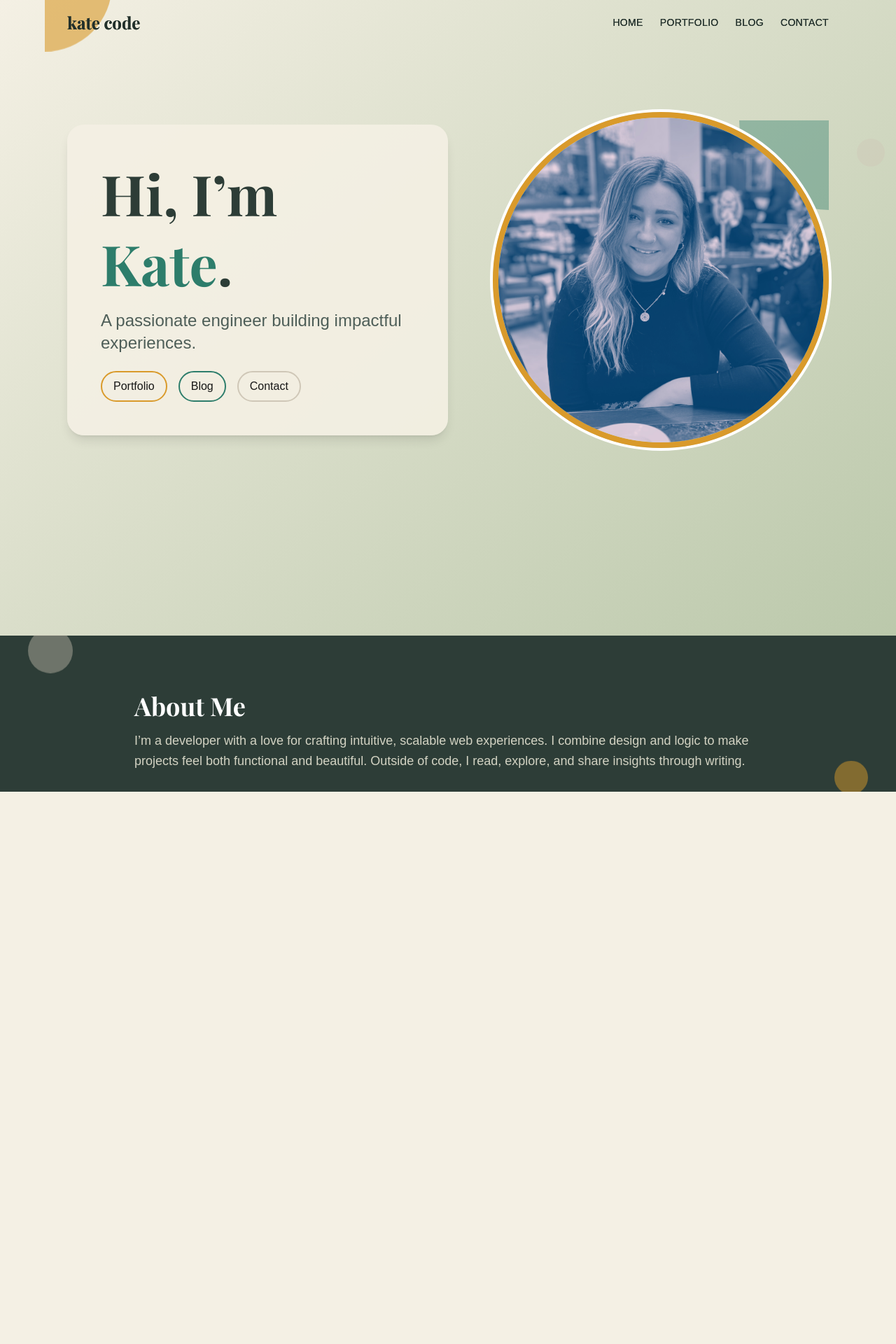
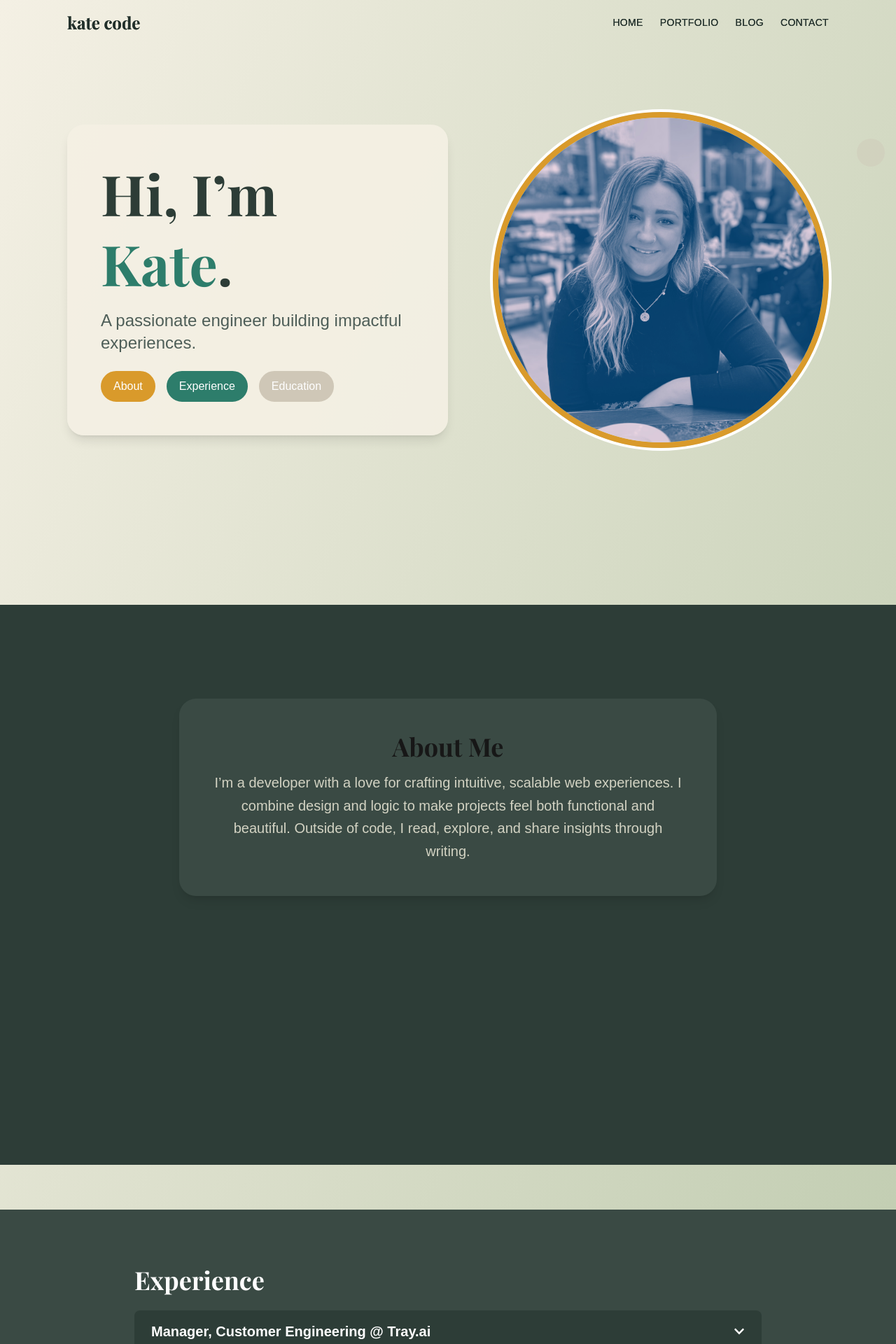
Before and after one commit to KateHickey26/kate-code, a Next.js app: page / in a window 1280 px wide. Shown: the top 1920 px of the page at 70% size. Before the commit the page ends 1131 px from the top, so only its background shows below. Built offline with nearby package versions, Linux system fonts and the light colour scheme.

Commit message:
add sections to home page, improve design

```diff
--- a/src/app/page.tsx
+++ b/src/app/page.tsx
@@ -1,175 +1,144 @@
 "use client";
 
-import { useEffect, useRef } from "react";
+import { useEffect, useRef, useState } from "react";
 import LocomotiveScroll from "locomotive-scroll";
 import "locomotive-scroll/dist/locomotive-scroll.css";
 import Header from "@/components/Header";
+import { FaChevronDown } from "react-icons/fa";
 
 export default function ImprovedLandingPage() {
   const scrollRef = useRef<HTMLDivElement | null>(null);
+  const scrollInstRef = useRef<LocomotiveScroll | null>(null);
+  const [openIndex, setOpenIndex] = useState<number | null>(null);
 
   useEffect(() => {
     if (!scrollRef.current) return;
-    const scroll = new LocomotiveScroll({
-      el: scrollRef.current,
-      smooth: true,
-      multiplier: 1,
-    });
+    const scroll = new LocomotiveScroll({ el: scrollRef.current, smooth: true, multiplier: 1 });
+    scrollInstRef.current = scroll;
     return () => scroll.destroy();
   }, []);
 
+  const experiences = [
+    { title: "Manager, Customer Engineering", company: "Tray.ai", duration: "Feb 2024 - Sept 2024", description: "Led my team through 1on1s, ceremonies, and AI hackathons." },
+    { title: "Software Engineer", company: "Tray.ai", duration: "Jan 2021 - Feb 2024", description: "Built React/TS apps, mentored new hires, and led API & AI projects." },
+    { title: "Assistant Scientific Officer", company: "Forensic Science NI", duration: "2016 - 2020", description: "Examined crime scene evidence and enhanced LIMS via C# scripting." },
+  ];
+
+  const education = [
+    { title: "Software Engineering MSc", school: "University of Glasgow", duration: "2020 - 2021", description: "Grade: Distinction" },
+    { title: "Biology BSc", school: "LJMU", duration: "2016 - 2020", description: "2:1, Distinction in thesis" },
+  ];
+
+  const toggleAccordion = (idx: number) => setOpenIndex(openIndex === idx ? null : idx);
+
+  const scrollToSection = (sel: string) => {
+    if (!scrollInstRef.current) return;
+    scrollInstRef.current.scrollTo(sel, {
+      offset: 0,
+      duration: 800,
+      easing: [0.25, 0, 0.35, 1],
+    });
+    window.history.replaceState(null, "", sel);
+  };
+
   return (
-    <div
-      ref={scrollRef}
-      data-scroll-container
-      className="relative min-h-screen bg-gradient-to-br from-[#f4f0e4] to-[#b6c5a6] overflow-hidden"
-    >
+    <div id="top" ref={scrollRef} data-scroll-container className="relative min-h-screen bg-gradient-to-br from-[#f4f0e4] to-[#b6c5a6] overflow-hidden">
       {/* Navbar */}
       <Header />
-
-      {/* Top decorative shapes */}
-      <div
-        className="absolute top-4 left-4 w-8 h-8 bg-[#2d7d6b] rounded-full opacity-50"
-        data-scroll
-        data-scroll-speed="5"
-      />
-      <div
-        className="absolute top-4 right-4 w-10 h-10 bg-[#cfc7b7] rounded-full opacity-40"
-        data-scroll
-        data-scroll-speed="-5"
-      />
-
       {/* Decorative Shapes */}
-      <div
-        className="absolute top-16 left-16 w-24 h-24 bg-[#d99a2b] rounded-br-full opacity-60"
-        data-scroll
-        data-scroll-speed="3"
-      />
-      <div
-        className="absolute top-32 right-24 w-32 h-32 bg-[#2d7d6b] rounded-bl-full opacity-40 rotate-12"
-        data-scroll
-        data-scroll-speed="-2"
-      />
-      <div
-        className="absolute bottom-32 left-24 w-20 h-20 bg-[#cfc7b7] rounded-full opacity-70"
-        data-scroll
-        data-scroll-speed="2"
-      />
+      <div className="absolute top-4 left-4 w-8 h-8 bg-[#2d7d6b] rounded-full opacity-50" data-scroll data-scroll-speed="5" />
+      <div className="absolute top-4 right-4 w-10 h-10 bg-[#cfc7b7] rounded-full opacity-40" data-scroll data-scroll-speed="-5" />
 
       {/* Hero Section */}
-      <section
-        className="relative z-10 flex items-center justify-between max-w-6xl mx-auto h-screen px-8"
-        data-scroll
-        data-scroll-speed="1"
-      >
-        {/* Text Card */}
-        <div
-          className="w-1/2 bg-[#f4f0e4] bg-opacity-90 p-12 rounded-3xl shadow-lg"
-          data-scroll
-          data-scroll-speed="1"
-        >
-          <h1 className="text-[5rem] font-serif font-bold leading-tight text-[#2d3d37]">
-            Hi, I’m <span className="text-[#2d7d6b]">Kate</span>.
-          </h1>
-          <p className="mt-4 text-2xl text-[#4e5e58]">
-            A passionate engineer building impactful experiences.
-          </p>
+      <section className="relative z-10 flex items-center justify-between max-w-6xl mx-auto h-screen px-8" data-scroll data-scroll-speed="1">
+        <div className="w-1/2 bg-[#f4f0e4] bg-opacity-90 p-12 rounded-3xl shadow-lg" data-scroll data-scroll-speed="1">
+          <h1 className="text-[5rem] font-serif font-bold leading-tight text-[#2d3d37]">Hi, I’m <span className="text-[#2d7d6b]">Kate</span>.</h1>
+          <p className="mt-4 text-2xl text-[#4e5e58]">A passionate engineer building impactful experiences.</p>
           <div className="mt-6 flex space-x-4">
-            <a
-              href="#portfolio"
-              className="border-2 border-[#d99a2b] px-4 py-2 rounded-full hover:bg-[#d99a2b] hover:text-white transition"
-            >
-              Portfolio
-            </a>
-            <a
-              href="#blog"
-              className="border-2 border-[#2d7d6b] px-4 py-2 rounded-full hover:bg-[#2d7d6b] hover:text-white transition"
-            >
-              Blog
-            </a>
-            <a
-              href="#contact"
-              className="border-2 border-[#cfc7b7] px-4 py-2 rounded-full hover:bg-[#cfc7b7] hover:text-[#22302b] transition"
-            >
-              Contact
-            </a>
+            <button onClick={() => scrollToSection('#about')} className="border-2 border-[#d99a2b] px-4 py-2 rounded-full bg-[#d99a2b] text-white transition">About</button>
+            <button onClick={() => scrollToSection('#experience')} className="border-2 border-[#2d7d6b] px-4 py-2 rounded-full bg-[#2d7d6b] text-white transition">Experience</button>
+            <button onClick={() => scrollToSection('#education')} className="border-2 border-[#cfc7b7] px-4 py-2 rounded-full bg-[#cfc7b7] text-white transition">Education</button>
           </div>
         </div>
-
-        {/* Profile Image */}
-        <div
-          className="w-[30rem] h-[30rem] rounded-full overflow-hidden border-8 border-[#d99a2b] ring-4 ring-white translate-x-6"
-          data-scroll
-          data-scroll-speed="-1"
-        >
+        <div className="w-[30rem] h-[30rem] rounded-full overflow-hidden border-8 border-[#d99a2b] ring-4 ring-white translate-x-6" data-scroll data-scroll-speed="-1">
           <img src="/profile.jpg" alt="Kate" className="w-full h-full object-cover" />
         </div>
       </section>
 
       {/* Wave Divider */}
-      <div className="absolute bottom-0 left-0 w-full overflow-hidden leading-[0]">
-        <svg
-          className="relative block w-full h-20"
-          xmlns="http://www.w3.org/2000/svg"
-          viewBox="0 0 1440 320"
-        >
-          <path
-            fill="#b6c5a6"
-            d="M0,224L48,208C96,192,192,160,288,160C384,160,480,192,576,202.7C672,213,768,203,864,170.7C960,139,1056,85,1152,96C1248,107,1344,181,1392,218.7L1440,256L1440,320L1392,320C1344,320,1248,320,1152,320C1056,320,960,320,864,320C768,320,672,320,576,320C480,320,384,320,288,320C192,320,96,320,48,320L0,320Z"
-          ></path>
-        </svg>
-      </div>
-
-      {/* Flashing Scroll Cue */}
-      <div className="absolute bottom-8 left-1/2 transform -translate-x-1/2 text-3xl text-[#22302b] animate-bounce animate-pulse">
-        ↓
-      </div>
-
-            {/* Wave Divider */}
-            <div className="absolute bottom-0 left-0 w-full overflow-hidden leading-[0]">
-        <svg className="relative block w-full h-20" xmlns="http://www.w3.org/2000/svg" viewBox="0 0 1440 320">
-          <path fill="#b6c5a6" d="M0,224L48,208C96,192,192,160,288,160C384,160,480,192,576,202.7C672,213,768,203,864,170.7C960,139,1056,85,1152,96C1248,107,1344,181,1392,218.7L1440,256L1440,320L1392,320C1344,320,1248,320,1152,320C1056,320,960,320,864,320C768,320,672,320,576,320C480,320,384,320,288,320C192,320,96,320,48,320L0,320Z"></path>
-        </svg>
-      </div>
+      <div className="absolute bottom-0 left-0 w-full overflow-hidden leading-[0]"><svg className="relative block w-full h-20" xmlns="http://www.w3.org/2000/svg" viewBox="0 0 1440 320"><path fill="#b6c5a6" d="M0,224L48,208C96,192,192,160,288,160C384,160,480,192,576,202.7C672,213,768,203,864,170.7C960,139,1056,85,1152,96C1248,107,1344,181,1392,218.7L1440,256L1440,320L1392,320C1344,320,1248,320,1152,320C1056,320,960,320,864,320C768,320,672,320,576,320C480,320,384,320,288,320C192,320,96,320,48,320L0,320Z"></path></svg></div>
 
       {/* Scroll Cue */}
-      <div className="absolute bottom-8 left-1/2 transform -translate-x-1/2 text-3xl text-[#22302b] animate-bounce">
-        ↓
-      </div>
+      <div className="absolute bottom-8 left-1/2 transform -translate-x-1/2 text-3xl text-[#22302b] animate-bounce animate-pulse">↑</div>
 
       {/* About Section */}
       <section
         id="about"
-        className="relative bg-[#2d3d37] text-white py-20 px-8 overflow-hidden"
+        className="scroll-mt-20 pt-20 -mt-20 relative bg-[#2d3d37] min-h-screen py-20 px-12 overflow-hidden"
+        data-scroll
+        data-scroll-speed="2"
+      >
+        <div className="flex justify-center items-center h-full">
+          <div className="bg-[#3a4a44] p-12 rounded-3xl shadow-lg max-w-3xl text-center" data-scroll data-scroll-speed="1">
+            <h2 className="text-4xl font-serif font-bold mb-4">About Me</h2>
+            <p className="text-xl leading-relaxed text-[#d3d3c3]">I’m a developer with a love for crafting intuitive, scalable web experiences. I combine design and logic to make projects feel both functional and beautiful. Outside of code, I read, explore, and share insights through writing.</p>
+          </div>
+        </div>
+        <div className="mt-8 flex justify-center"><button onClick={() => scrollToSection('#top')} className="text-sm underline hover:text-gray-300">Back to top ↑</button></div>
+      </section>
+
+      {/* Experience Section */}
+      <section
+        id="experience"
+        className="scroll-mt-20 pt-20 -mt-20 relative bg-[#3a4a44] text-white min-h-screen py-20 px-12 overflow-hidden"
         data-scroll
         data-scroll-speed="2"
       >
         <div className="max-w-4xl mx-auto">
-          <h2 className="text-4xl font-serif font-bold mb-4">About Me</h2>
-          <p className="text-lg leading-relaxed text-[#d3d3c3]">
-            I’m a developer with a love for crafting intuitive, scalable web
-            experiences. I combine design and logic to make projects feel both
-            functional and beautiful. Outside of code, I read, explore, and
-            share insights through writing.
-          </p>
+          <h2 className="text-4xl font-serif font-bold mb-6">Experience</h2>
+          <ul className="space-y-4">
+            {experiences.map((exp, idx) => (
+              <li key={idx} className="bg-[#2d3d37] rounded-lg">
+                <button onClick={() => toggleAccordion(idx)} className="w-full flex justify-between items-center px-6 py-4 text-left">
+                  <span className="text-xl font-semibold text-white">{exp.title} @ {exp.company}</span>
+                  <FaChevronDown className={`text-white transform transition-transform duration-200 ${openIndex===idx? 'rotate-180':''}`} />
+                </button>
+                <div className={`px-6 overflow-hidden transition-all duration-300 ${openIndex===idx? 'max-h-screen py-4':'max-h-0'}`}>
+                  <p className="text-sm text-[#e0e3dc] font-medium">{exp.duration}</p>
+                  <p className="mt-2 leading-relaxed text-[#e0e3dc]">{exp.description}</p>
+                </div>
+              </li>
+            ))}
+          </ul>
         </div>
+        <div className="mt-8 flex justify-center"><button onClick={() => scrollToSection('#top')} className="text-sm underline hover:text-gray-300">Back to top ↑</button></div>
+      </section>
 
-        {/* Decorative Mid-Century Shapes */}
-        <div
-          className="absolute top-10 right-10 w-12 h-12 bg-[#d99a2b] rounded-full opacity-50"
-          data-scroll
-          data-scroll-speed="3"
-        />
-        <div
-          className="absolute bottom-10 left-10 w-16 h-16 bg-[#cfc7b7] rounded-full opacity-40"
-          data-scroll
-          data-scroll-speed="-3"
-        />
-        <div
-          className="absolute top-1/2 left-1/4 w-24 h-6 rounded-t-full bg-transparent border-t-4 border-[#2d7d6b] opacity-60"
-          data-scroll
-          data-scroll-speed="2"
-        />
+      {/* Education Section */}
+      <section
+        id="education"
+        className="scroll-mt-20 pt-20 -mt-20 relative bg-[#e3e1d8] text-[#22302b] min-h-screen py-20 px-12 overflow-hidden"
+        data-scroll
+        data-scroll-speed="2"
+      >
+        <div className="max-w-4xl mx-auto">
+          <h2 className="text-4xl font-serif font-bold mb-6">Education</h2>
+          <ul className="space-y-4">
+            {education.map((edu, idx) => (
+              <li key={idx} className="bg-white rounded-lg shadow-md">
+                <button onClick={() => toggleAccordion(experiences.length+idx)} className="w-full flex justify-between items-center px-6 py-4 text-left">
+                  <span className="text-xl font-semibold">{edu.title} @ {edu.school}</span>
+                  <FaChevronDown className={`transform transition-transform duration-200 ${openIndex===experiences.length+idx? 'rotate-180':''}`} />
+                </button>
+                <div className={`px-6 overflow-hidden transition-all duration-300 ${openIndex===experiences.length+idx? 'max-h-screen py-4':'max-h-0'}`}>
+                  <p className="text-sm font-medium">{edu.duration}</p>
+                  <p className="mt-2 leading-relaxed">{edu.description}</p>
+                </div>
+              </li>
+            ))}
+          </ul>
+        </div>
+        <div className="mt-8 flex justify-center"><button onClick={() => scrollToSection('#top')} className="text-sm underline hover:text-gray-300">Back to top ↑</button></div>
       </section>
     </div>
   );
```
